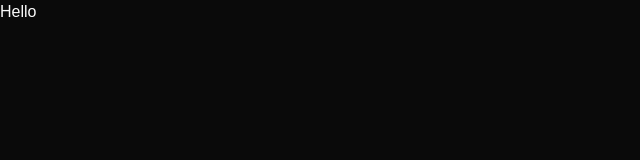
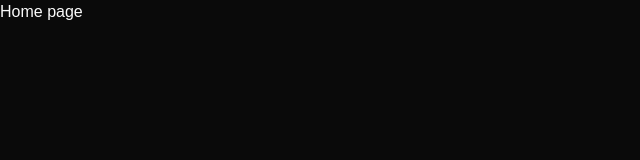
Before and after one commit to FaiziAhmedCar/ai_interviewer_files, a Next.js app: page / in a window 1280 px wide. Shown: the top 160 px of the page, without its empty margins (0-640 px from the left). Built offline with nearby package versions, Linux system fonts and the light colour scheme; a web font is replaced by a local one.

Commit message:
feat: add initial layout and page components for authentication and root structure

```diff
--- /dev/null
+++ b/app/(auth)/layout.tsx
@@ -0,0 +1,7 @@
+import React, { ReactNode } from "react";
+
+const AuthLayout = ({ children }: { children: ReactNode }) => {
+  return <div>{children}</div>;
+};
+
+export default AuthLayout;
--- a/app/page.tsx
+++ b/app/(auth)/sign-in/page.tsx
@@ -3,7 +3,7 @@
 const page = () => {
   return (
     <div>
-      <h1>Hello</h1>
+      LOOL
     </div>
   )
 }
--- /dev/null
+++ b/app/(auth)/sign-up/page.tsx
@@ -0,0 +1,11 @@
+import React from 'react'
+
+const page = () => {
+  return (
+    <div>
+      Page
+    </div>
+  )
+}
+
+export default page
--- /dev/null
+++ b/app/(root)/layout.tsx
@@ -0,0 +1,11 @@
+import React, { ReactNode } from 'react'
+
+const RootLayout = ({children}: {children: ReactNode}) => {
+  return (
+    <div>
+      {children}
+    </div>
+  )
+}
+
+export default RootLayout
--- /dev/null
+++ b/app/(root)/page.tsx
@@ -0,0 +1,11 @@
+import React from 'react'
+
+const page = () => {
+  return (
+    <div>
+      <h1>Home page</h1>
+    </div>
+  )
+}
+
+export default page
```
Also changed, not shown: 1 other file (tests, documents, lock files or other folders).
